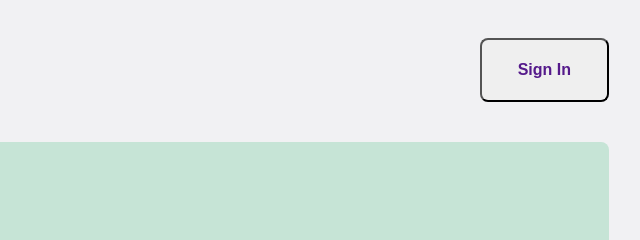
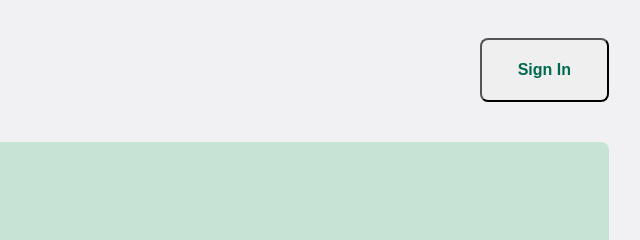
Before and after one commit to MDSADI01/assignment-1, a plain HTML site: page index.html in a window 1280 px wide. Shown: the top 240 px of the page, 503-1143 px from the left. Drawn offline with Linux system fonts and the light colour scheme.

Commit message:
final commit

```diff
--- a/Styles/assignment.css
+++ b/Styles/assignment.css
@@ -16,6 +16,7 @@
    border-color: rgba(0, 106, 80, 1);
    font-size: 16px;
    font-weight: bold;
+   color: rgba(0, 106, 80, 1);
    }
 .btn-1{
    border-radius: 8px;
```
